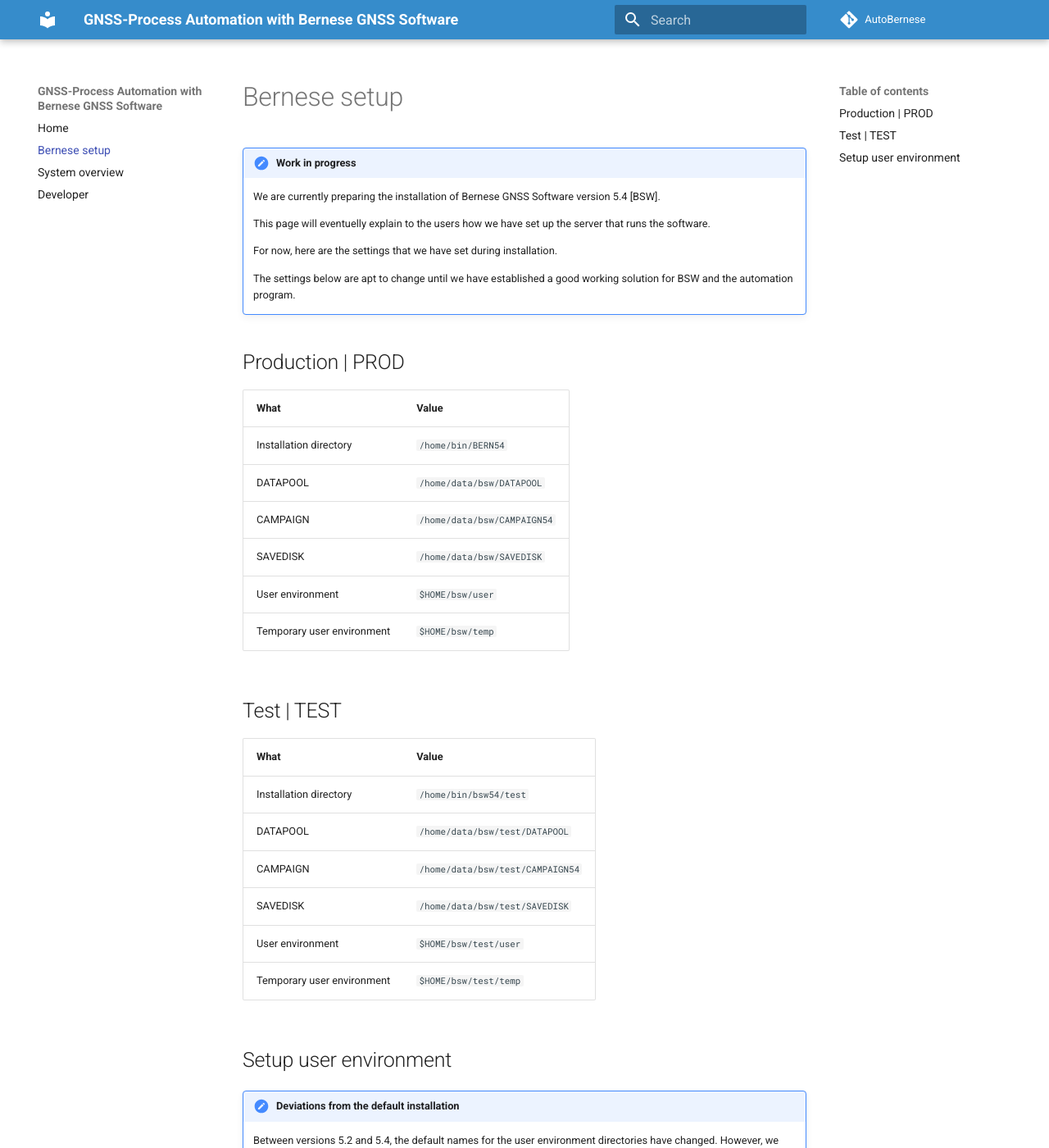
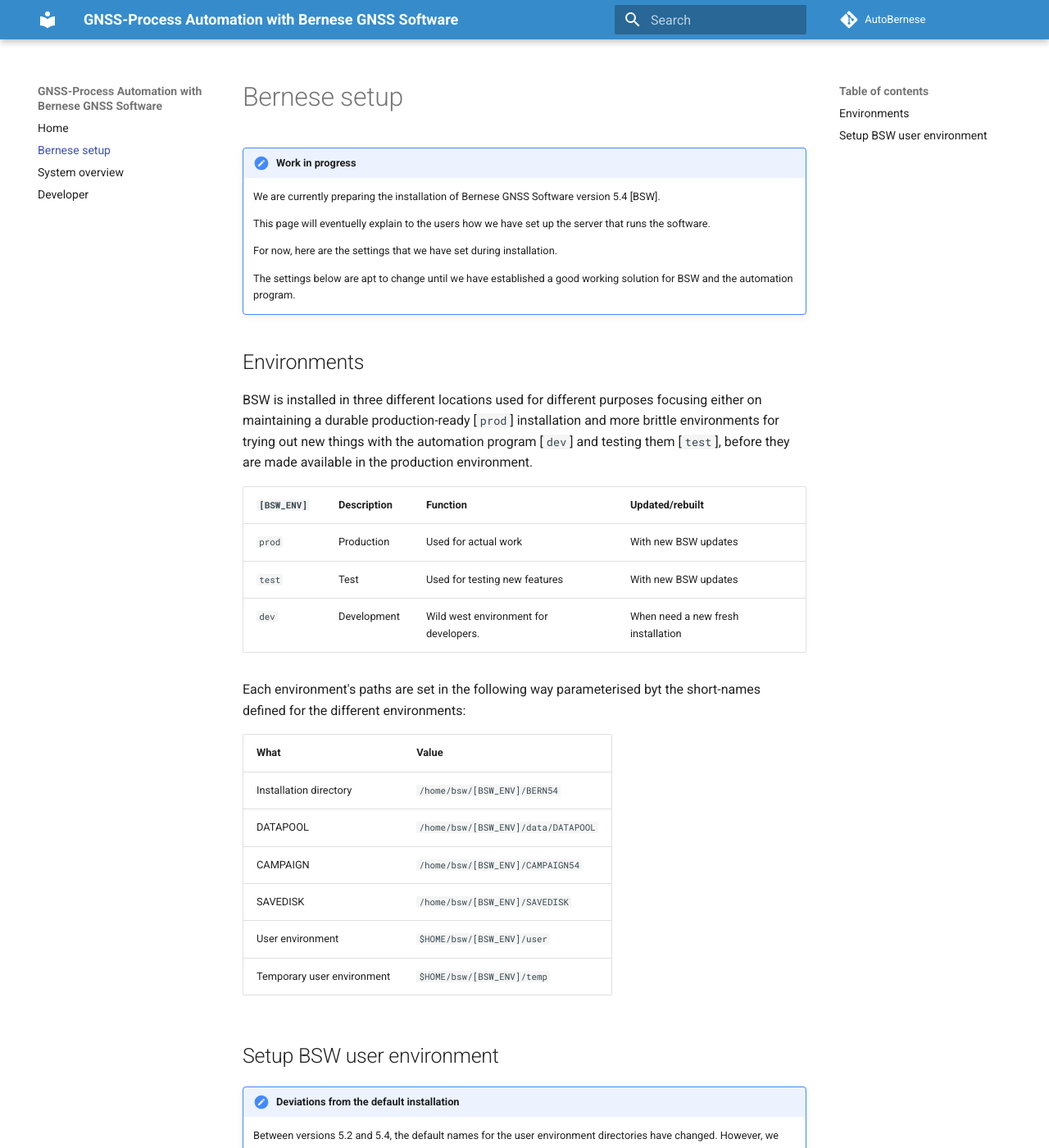
Before and after one commit to SDFIdk/AutoBernese, an MkDocs documentation site: the page built from docs/bernese-setup.md, in a window 1280 px wide and 1400 px high. Shown: the whole window at 82% size. Built offline with MkDocs 1.6.1 and Material for MkDocs 9.7.7, drawn with Linux system fonts in a browser that asks for light colours; comment, search, counter and statistics services are not loaded; some of the changed text lies outside the part shown.

Commit message:
Update BSW setup to match coming envuronment setup.

````diff
--- a/docs/bernese-setup.md
+++ b/docs/bernese-setup.md
@@ -12,30 +12,34 @@
     for BSW and the automation program.
 
 
-## Production | PROD
+## Environments
 
-| What                       | Value                       |
-| -------------------------- | --------------------------- |
-| Installation directory     | `/home/bin/BERN54`          |
-| DATAPOOL                   | `/home/data/bsw/DATAPOOL`   |
-| CAMPAIGN                   | `/home/data/bsw/CAMPAIGN54` |
-| SAVEDISK                   | `/home/data/bsw/SAVEDISK`   |
-| User environment           | `$HOME/bsw/user`            |
-| Temporary user environment | `$HOME/bsw/temp`            |
+BSW is installed in three different locations used for different purposes
+focusing either on maintaining a durable production-ready [`prod`] installation
+and more brittle environments for trying out new things with the automation
+program [`dev`] and testing them [`test`], before they are made available in the
+production environment.
+
+| `[BSW_ENV]` | Description | Function                              | Updated/rebuilt                    |
+| ----------- | ----------- | ------------------------------------- | ---------------------------------- |
+| `prod`      | Production  | Used for actual work                  | With new BSW updates               |
+| `test`      | Test        | Used for testing new features         | With new BSW updates               |
+| `dev`       | Development | Wild west environment for developers. | When need a new fresh installation |
+
+Each environment's paths are set in the following way parameterised byt the
+short-names defined for the different environments:
+
+| What                       | Value                               |
+| -------------------------- | ----------------------------------- |
+| Installation directory     | `/home/bsw/[BSW_ENV]/BERN54`        |
+| DATAPOOL                   | `/home/bsw/[BSW_ENV]/data/DATAPOOL` |
+| CAMPAIGN                   | `/home/bsw/[BSW_ENV]/CAMPAIGN54`    |
+| SAVEDISK                   | `/home/bsw/[BSW_ENV]/SAVEDISK`      |
+| User environment           | `$HOME/bsw/[BSW_ENV]/user`          |
+| Temporary user environment | `$HOME/bsw/[BSW_ENV]/temp`          |
 
 
-## Test | TEST
-
-| What                       | Value                            |
-| -------------------------- | -------------------------------- |
-| Installation directory     | `/home/bin/bsw54/test`           |
-| DATAPOOL                   | `/home/data/bsw/test/DATAPOOL`   |
-| CAMPAIGN                   | `/home/data/bsw/test/CAMPAIGN54` |
-| SAVEDISK                   | `/home/data/bsw/test/SAVEDISK`   |
-| User environment           | `$HOME/bsw/test/user`            |
-| Temporary user environment | `$HOME/bsw/test/temp`            |
-
-## Setup user environment
+## Setup BSW user environment
 
 !!! note "Deviations from the default installation"
 
@@ -54,7 +58,7 @@
 *   Set environment variables for the current shell session
 
     ```sh
-    source /home/bin/BERN54/LOADGPS.setvar
+    source /home/bsw/prod/BERN54/LOADGPS.setvar
     ```
 
 *   Run the BSW configuration tool.
````
Also changed, not shown: docs/index.md (+16 -7 lines).
